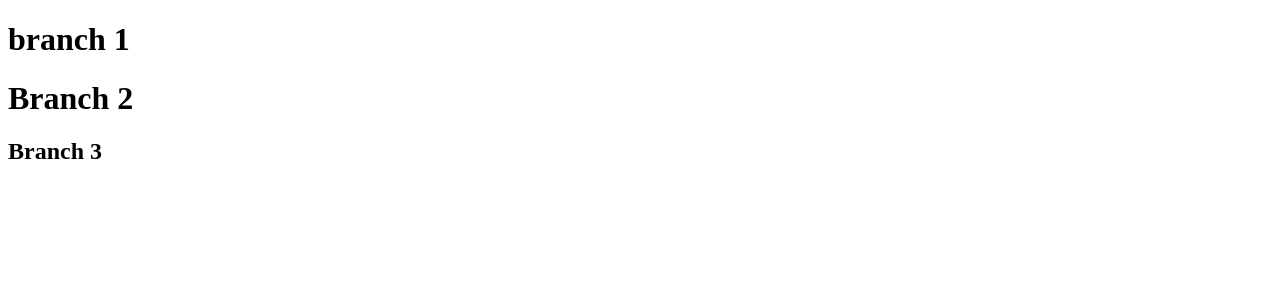
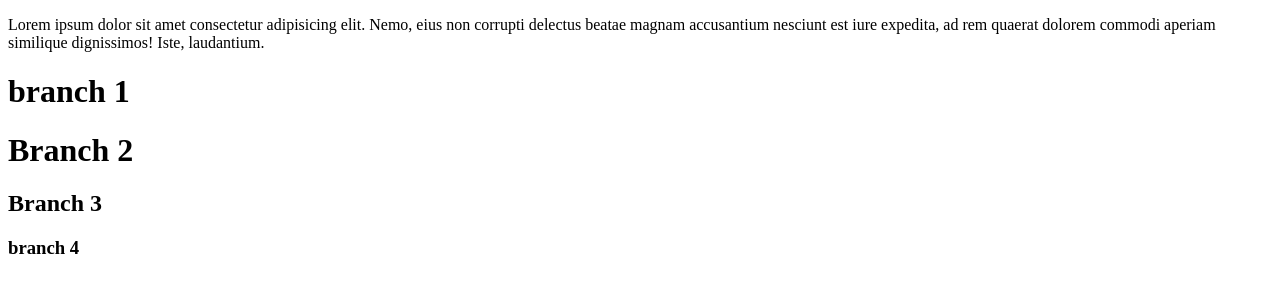
Before and after one commit to AlejandroMatiasSuarez/Practices, a plain HTML site: page clase-de-branches/index.html in a window 1280 px wide. Drawn offline with Linux system fonts and the light colour scheme.

Commit message:
se agrego un div y un h3 rama4

```diff
--- a/clase-de-branches/index.html
+++ b/clase-de-branches/index.html
@@ -7,8 +7,12 @@
     <title>Document</title>
 </head>
 <body>
+    <div>
+        <p>Lorem ipsum dolor sit amet consectetur adipisicing elit. Nemo, eius non corrupti delectus beatae magnam accusantium nesciunt est iure expedita, ad rem quaerat dolorem commodi aperiam similique dignissimos! Iste, laudantium.</p>
+    </div>
     <h1>branch 1</h1>
     <h1>Branch 2</h1>
     <h2>Branch 3</h2>
+    <h3>branch 4</h3>
 </body>
 </html>
```
